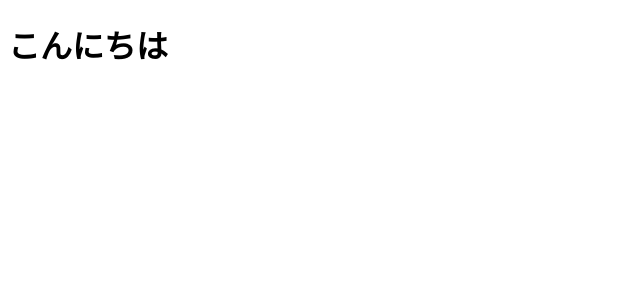
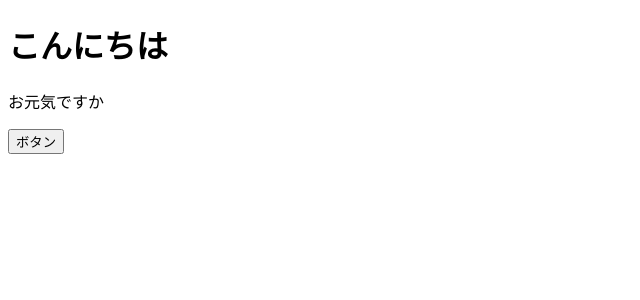
Before and after one commit to monstera3/book-react-jissen-4, a React (Create React App) app: page / in a window 1280 px wide. Shown: the top 300 px of the page, without its empty margins (0-640 px from the left). Built offline with nearby package versions, Linux system fonts and the light colour scheme.

Commit message:
ボタン追加

```diff
--- a/src/App.jsx
+++ b/src/App.jsx
@@ -1,9 +1,14 @@
 
 
 export const App = () =>{
+  const onClickButton = () => {
+    alert ();
+  };
   return (
     <>
       <h1>こんにちは</h1>
+      <p>お元気ですか</p>
+      <button onClick={onClickButton}>ボタン</button>
     </>
   );
 
```
